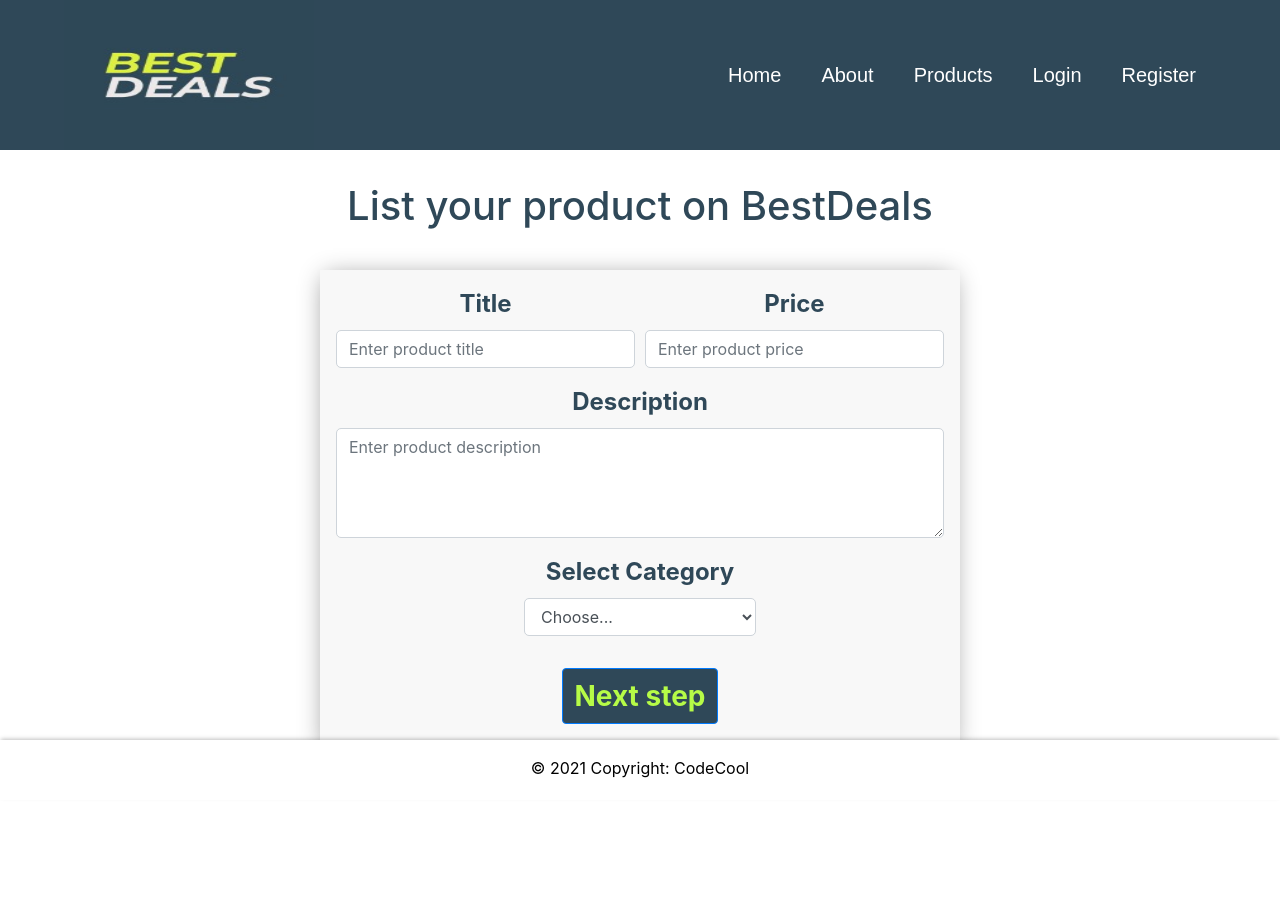
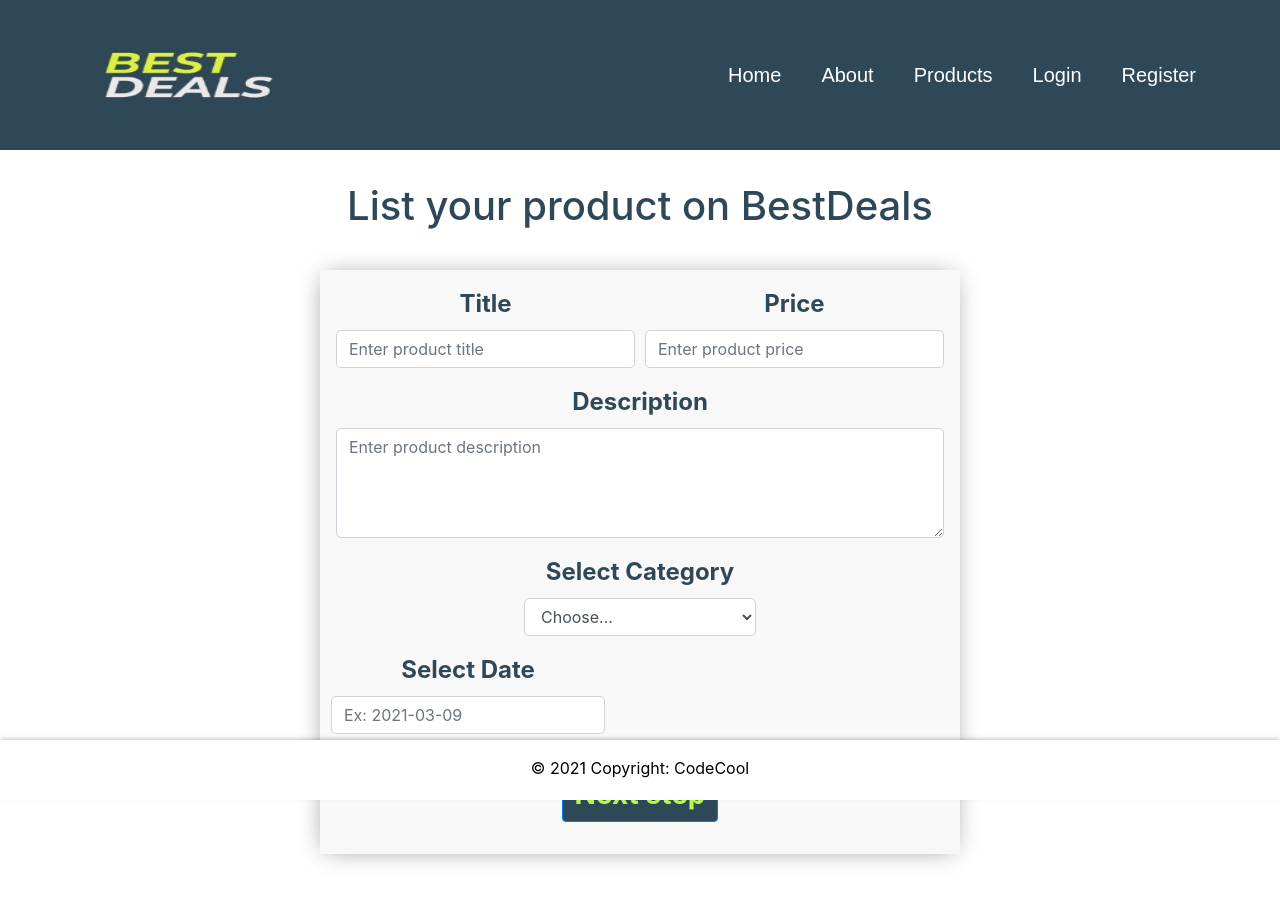
Before and after one commit to danielajoian/spring-shop-frontend, a React (Create React App) app: page /add-product in a window 1280 px wide. Shown: the top 902 px of the page. Before the commit the page ends 856 px from the top, so only its background shows below. Built offline with nearby package versions, Linux system fonts and the light colour scheme; no server answers.

Commit message:
Time since the product was added is updated

```diff
--- a/src/components/ProductCards.js
+++ b/src/components/ProductCards.js
@@ -32,7 +32,7 @@ const ProductCards = (props) => {
               <Card.Text style={priceStyle}>${p.price}</Card.Text>
             </Card.Body>
             <Card.Footer>
-              <small className="text-muted">Last updated 3 mins ago</small>
+              <small className="text-muted">Last updated {p.timePassedSinceTheAnnounce} days ago</small>
             </Card.Footer>
           </Card>
         );
--- a/src/components/ProductDetail.js
+++ b/src/components/ProductDetail.js
@@ -66,7 +66,7 @@ export default function ProductDetail(props) {
               </Card.Text>
             </Card.Body>
             <Card.Footer>
-              <small className="text-muted">Last updated 3 mins ago</small>
+              <small className="text-muted">Last updated {data.timePassedSinceTheAnnounce} ago</small>
             </Card.Footer>
           </Card>
         </Col>
--- a/src/components/add-product-form/AddProduct.js
+++ b/src/components/add-product-form/AddProduct.js
@@ -1,8 +1,10 @@
-import React from "react";
+import React, {useState} from "react";
 import { Form, Col, Button } from "react-bootstrap";
 import useAddForm from "./useAddForm";
 import validate from "./addProductValidation";
 import "./AddProduct.css";
+import DatePicker from "react-datepicker";
+import 'react-datepicker/dist/react-datepicker-cssmodules.css';
 import ImageDropzone from "./ImageDropzone";
 
 export default function AddProduct(props) {
@@ -11,6 +13,8 @@ export default function AddProduct(props) {
     validate,
     props.setNewProductId
   );
+
+  const [startDate, setStartDate] = useState(new Date());
 
   return (
     <div className="form-container">
@@ -86,6 +90,19 @@ export default function AddProduct(props) {
             />
           </Form.Group> */}
         </Form.Row>
+        <Form.Row>
+          <Form.Group>
+            <Form.Label>Select Date</Form.Label>
+            <Form.Control
+                className="form-input"
+                name="date"
+                placeholder="Ex: 2021-03-09"
+                value={values.date}
+                onChange={handleChange}
+            >
+            </Form.Control>
+          </Form.Group>
+        </Form.Row>
         <Button variant="primary" type="submit">
           Next step
         </Button>
--- a/src/components/add-product-form/useAddForm.js
+++ b/src/components/add-product-form/useAddForm.js
@@ -6,6 +6,7 @@ const useAddForm = (submitForm, validate, setNewProductId) => {
     title: "",
     description: "",
     price: "",
+    date: "",
     category: "",
     imageLink: "",
     user: {}
```
